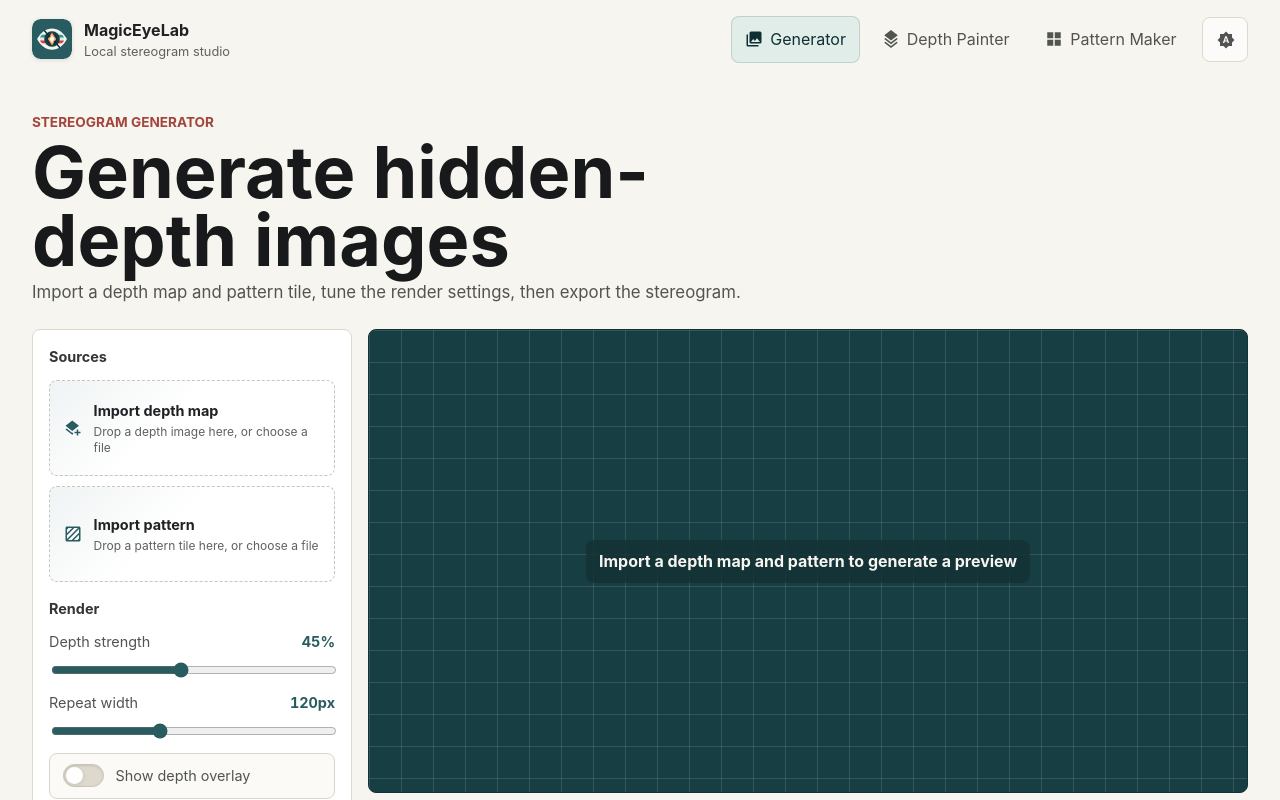
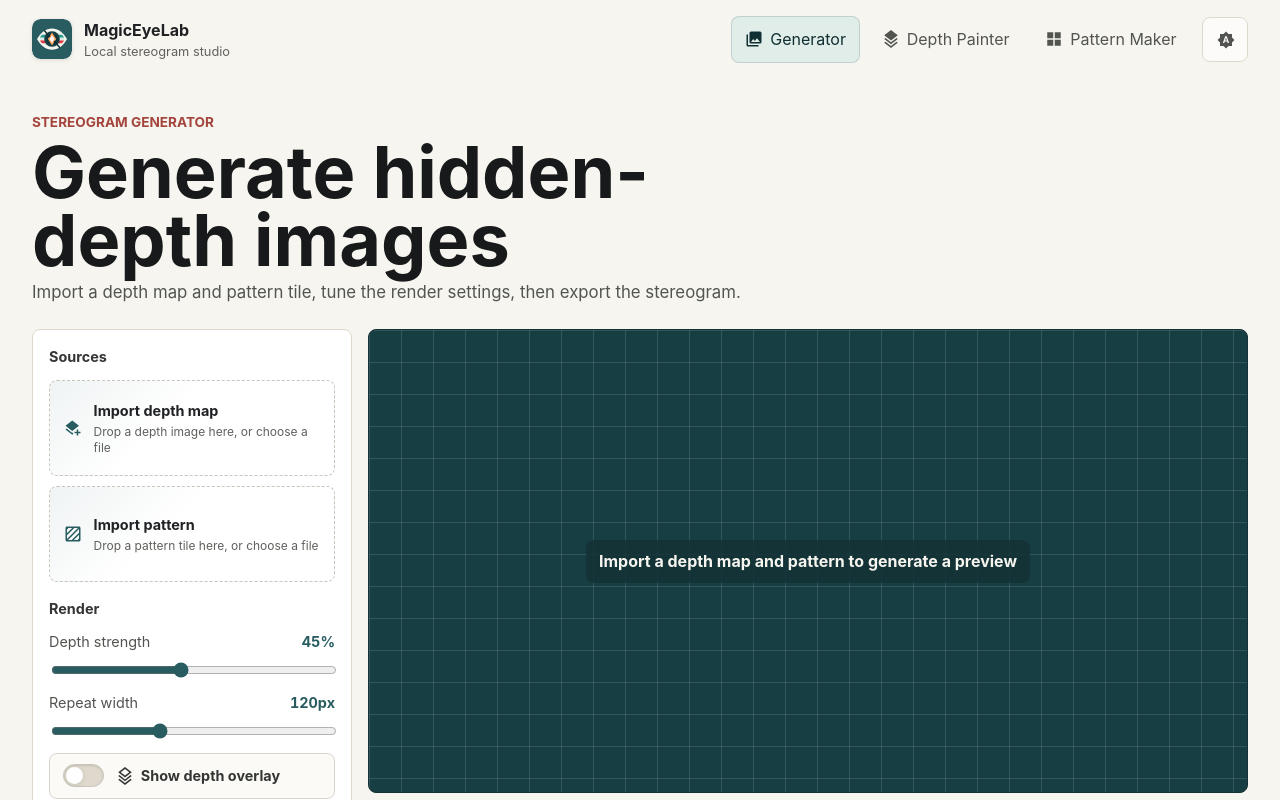
Before and after one commit to manix84/magiceyelab, a React (Vite) app: page /generator in a window 1280 px wide. Shown: the top 800 px of the page. Built offline with nearby package versions, Linux system fonts and the light colour scheme.

Commit message:
feat(toggle-field): create ToggleField component and integrate into Generator and Pattern Maker pages

```diff
--- a/package.json
+++ b/package.json
@@ -1,6 +1,6 @@
 {
   "name": "magiceyelab",
-  "version": "4.20.0",
+  "version": "4.21.0",
   "private": true,
   "type": "module",
   "scripts": {
--- /dev/null
+++ b/src/components/controls/ToggleField.module.scss
@@ -0,0 +1,73 @@
+label.field {
+  position: relative;
+  display: flex;
+  align-items: center;
+  justify-content: flex-start;
+  gap: 0.75rem;
+  width: 100%;
+  min-height: 2.75rem;
+  border: 1px solid var(--color-border-muted);
+  border-radius: 8px;
+  padding: 0.65rem 0.8rem;
+  color: var(--color-label);
+  background: var(--color-surface-subtle);
+  cursor: pointer;
+  font-size: 0.9rem;
+  font-weight: 700;
+
+  input {
+    position: absolute;
+    width: 1px;
+    height: 1px;
+    margin: 0;
+    opacity: 0;
+    pointer-events: none;
+
+    &:checked + .switch {
+      border-color: var(--color-accent);
+      background: var(--color-accent);
+
+      &::after {
+        transform: translateX(1.1rem);
+      }
+    }
+
+    &:focus-visible + .switch {
+      outline: 2px solid rgba(var(--color-accent-rgb), 0.24);
+      outline-offset: 3px;
+    }
+  }
+}
+
+.switch {
+  flex: 0 0 auto;
+  width: 2.55rem;
+  height: 1.45rem;
+  border: 1px solid var(--color-border);
+  border-radius: 999px;
+  background: var(--color-border-soft);
+  box-shadow: inset 0 1px 2px var(--shadow-soft);
+  transition:
+    border-color 160ms ease,
+    background-color 160ms ease;
+
+  &::after {
+    display: block;
+    width: 1.05rem;
+    height: 1.05rem;
+    margin: 0.14rem;
+    border-radius: 50%;
+    background: var(--color-surface);
+    box-shadow: 0 1px 4px var(--shadow-soft);
+    content: "";
+    transition: transform 160ms ease;
+  }
+}
+
+.label {
+  display: inline-flex;
+  flex: 1;
+  align-items: center;
+  gap: 0.45rem;
+  min-width: 0;
+}
--- /dev/null
+++ b/src/components/controls/ToggleField.tsx
@@ -0,0 +1,32 @@
+import type { ReactNode } from "react";
+import { MdiIcon } from "../icons/MdiIcon";
+import styles from "./ToggleField.module.scss";
+
+type ToggleFieldProps = {
+  checked: boolean;
+  iconPath?: string;
+  label: ReactNode;
+  onChange: (checked: boolean) => void;
+};
+
+export function ToggleField({
+  checked,
+  iconPath,
+  label,
+  onChange,
+}: ToggleFieldProps) {
+  return (
+    <label className={styles.field}>
+      <input
+        type="checkbox"
+        checked={checked}
+        onChange={(event) => onChange(event.target.checked)}
+      />
+      <span className={styles.switch} aria-hidden="true" />
+      <span className={styles.label}>
+        {iconPath ? <MdiIcon path={iconPath} /> : null}
+        {label}
+      </span>
+    </label>
+  );
+}
--- a/src/features/generator/GeneratorPage.module.scss
+++ b/src/features/generator/GeneratorPage.module.scss
@@ -232,74 +232,6 @@ label.dropZone {
   }
 }
 
-label.toggleField {
-  position: relative;
-  display: flex;
-  align-items: center;
-  justify-content: flex-start;
-  gap: 0.75rem;
-  width: 100%;
-  min-height: 2.75rem;
-  border: 1px solid var(--color-border-muted);
-  border-radius: 8px;
-  padding: 0.65rem 0.8rem;
-  background: var(--color-surface-subtle);
-  cursor: pointer;
-
-  input {
-    position: absolute;
-    width: 1px;
-    height: 1px;
-    margin: 0;
-    opacity: 0;
-    pointer-events: none;
-
-    &:checked + .toggleSwitch {
-      border-color: var(--color-accent);
-      background: var(--color-accent);
-
-      &::after {
-        transform: translateX(1.1rem);
-      }
-    }
-
-    &:focus-visible + .toggleSwitch {
-      outline: 2px solid rgba(var(--color-accent-rgb), 0.24);
-      outline-offset: 3px;
-    }
-  }
-
-}
-
-.toggleSwitch {
-  flex: 0 0 auto;
-  width: 2.55rem;
-  height: 1.45rem;
-  border: 1px solid var(--color-border);
-  border-radius: 999px;
-  background: var(--color-border-soft);
-  box-shadow: inset 0 1px 2px var(--shadow-soft);
-  transition:
-    border-color 160ms ease,
-    background-color 160ms ease;
-
-  &::after {
-    display: block;
-    width: 1.05rem;
-    height: 1.05rem;
-    margin: 0.14rem;
-    border-radius: 50%;
-    background: var(--color-surface);
-    box-shadow: 0 1px 4px var(--shadow-soft);
-    content: "";
-    transition: transform 160ms ease;
-  }
-}
-
-.toggleLabel {
-  flex: 1;
-}
-
 .primaryAction {
   @include mixins.primary-action;
 }
--- a/src/features/generator/GeneratorPage.tsx
+++ b/src/features/generator/GeneratorPage.tsx
@@ -6,8 +6,14 @@ import {
   useState,
 } from "react";
 import classNames from "classnames";
-import { mdiDownload, mdiLayersPlus, mdiTextureBox } from "@mdi/js";
+import {
+  mdiDownload,
+  mdiLayersPlus,
+  mdiLayersTripleOutline,
+  mdiTextureBox,
+} from "@mdi/js";
 import { FieldGroup } from "../../components/controls/FieldGroup";
+import { ToggleField } from "../../components/controls/ToggleField";
 import { MdiIcon } from "../../components/icons/MdiIcon";
 import { PageHeader } from "../../components/layout/PageHeader";
 import { supportedImageTypes } from "../import-export";
@@ -780,15 +786,12 @@ export function GeneratorPage() {
                 onChange={(event) => setRepeatWidth(Number(event.target.value))}
               />
             </label>
-            <label className={styles.toggleField}>
-              <input
-                type="checkbox"
-                checked={showDepthOverlay}
-                onChange={(event) => setShowDepthOverlay(event.target.checked)}
-              />
-              <span className={styles.toggleSwitch} aria-hidden="true" />
-              <span className={styles.toggleLabel}>Show depth overlay</span>
-            </label>
+            <ToggleField
+              checked={showDepthOverlay}
+              iconPath={mdiLayersTripleOutline}
+              label="Show depth overlay"
+              onChange={setShowDepthOverlay}
+            />
           </FieldGroup>
 
           <label className={styles.textField}>
--- a/src/features/pattern-maker/PatternMakerPage.module.scss
+++ b/src/features/pattern-maker/PatternMakerPage.module.scss
@@ -324,80 +324,6 @@
 .shapeControl {
   @include mixins.segmented-control;
   grid-template-columns: repeat(2, minmax(0, 1fr));
-}
-
-label.toggleField {
-  position: relative;
-  display: flex;
-  align-items: center;
-  justify-content: flex-start;
-  gap: 0.75rem;
-  width: 100%;
-  min-height: 2.75rem;
-  border: 1px solid var(--color-border-muted);
-  border-radius: 8px;
-  padding: 0.65rem 0.8rem;
-  color: var(--color-label);
-  background: var(--color-surface-subtle);
-  cursor: pointer;
-  font-size: 0.9rem;
-  font-weight: 700;
-
-  input {
-    position: absolute;
-    width: 1px;
-    height: 1px;
-    margin: 0;
-    opacity: 0;
-    pointer-events: none;
-
-    &:checked + .toggleSwitch {
-      border-color: var(--color-accent);
-      background: var(--color-accent);
-
-      &::after {
-        transform: translateX(1.1rem);
-      }
-    }
-
-    &:focus-visible + .toggleSwitch {
-      outline: 2px solid rgba(var(--color-accent-rgb), 0.24);
-      outline-offset: 3px;
-    }
-  }
-}
-
-.toggleSwitch {
-  flex: 0 0 auto;
-  width: 2.55rem;
-  height: 1.45rem;
-  border: 1px solid var(--color-border);
-  border-radius: 999px;
-  background: var(--color-border-soft);
-  box-shadow: inset 0 1px 2px var(--shadow-soft);
-  transition:
-    border-color 160ms ease,
-    background-color 160ms ease;
-
-  &::after {
-    display: block;
-    width: 1.05rem;
-    height: 1.05rem;
-    margin: 0.14rem;
-    border-radius: 50%;
-    background: var(--color-surface);
-    box-shadow: 0 1px 4px var(--shadow-soft);
-    content: "";
-    transition: transform 160ms ease;
-  }
-}
-
-.toggleLabel {
-  display: inline-flex;
-  flex: 1;
-  align-items: center;
-  gap: 0.45rem;
-  min-width: 0;
 }
 
 .colorField {
--- a/src/features/pattern-maker/PatternMakerPage.tsx
+++ b/src/features/pattern-maker/PatternMakerPage.tsx
@@ -32,6 +32,7 @@ import {
 } from "@mdi/js";
 import { useNavigate } from "react-router-dom";
 import { FieldGroup } from "../../components/controls/FieldGroup";
+import { ToggleField } from "../../components/controls/ToggleField";
 import { MdiIcon } from "../../components/icons/MdiIcon";
 import { PageHeader } from "../../components/layout/PageHeader";
 import { storageKeys } from "../../lib/storage/keys";
@@ -2263,30 +2264,18 @@ export function PatternMakerPage() {
 
             <div className={styles.panelBlock}>
               <span className={styles.panelSubheading}>View</span>
-              <label className={styles.toggleField}>
-                <input
-                  type="checkbox"
-                  checked={showGrid}
-                  onChange={(event) => setShowGrid(event.target.checked)}
-                />
-                <span className={styles.toggleSwitch} aria-hidden="true" />
-                <span className={styles.toggleLabel}>
-                  <MdiIcon path={mdiGrid} />
-                  Show grid
-                </span>
-              </label>
-              <label className={styles.toggleField}>
-                <input
-                  type="checkbox"
-                  checked={showTileBoundary}
-                  onChange={(event) => setShowTileBoundary(event.target.checked)}
-                />
-                <span className={styles.toggleSwitch} aria-hidden="true" />
-                <span className={styles.toggleLabel}>
-                  <MdiIcon path={mdiVectorSquare} />
-                  Show boundary
-                </span>
-              </label>
+              <ToggleField
+                checked={showGrid}
+                iconPath={mdiGrid}
+                label="Show grid"
+                onChange={setShowGrid}
+              />
+              <ToggleField
+                checked={showTileBoundary}
+                iconPath={mdiVectorSquare}
+                label="Show boundary"
+                onChange={setShowTileBoundary}
+              />
             </div>
           </FieldGroup>
 
```
Also changed, not shown: 1 other file (tests, documents, lock files or other folders).
